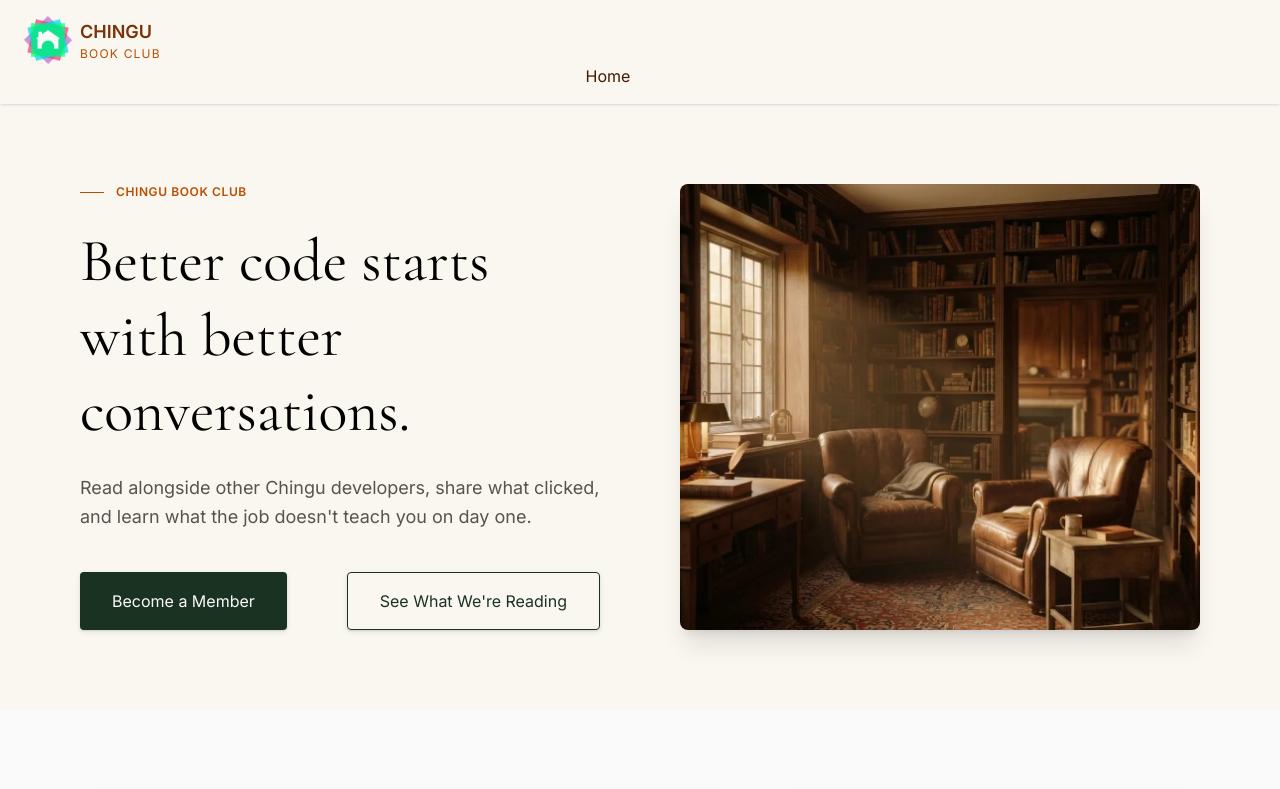
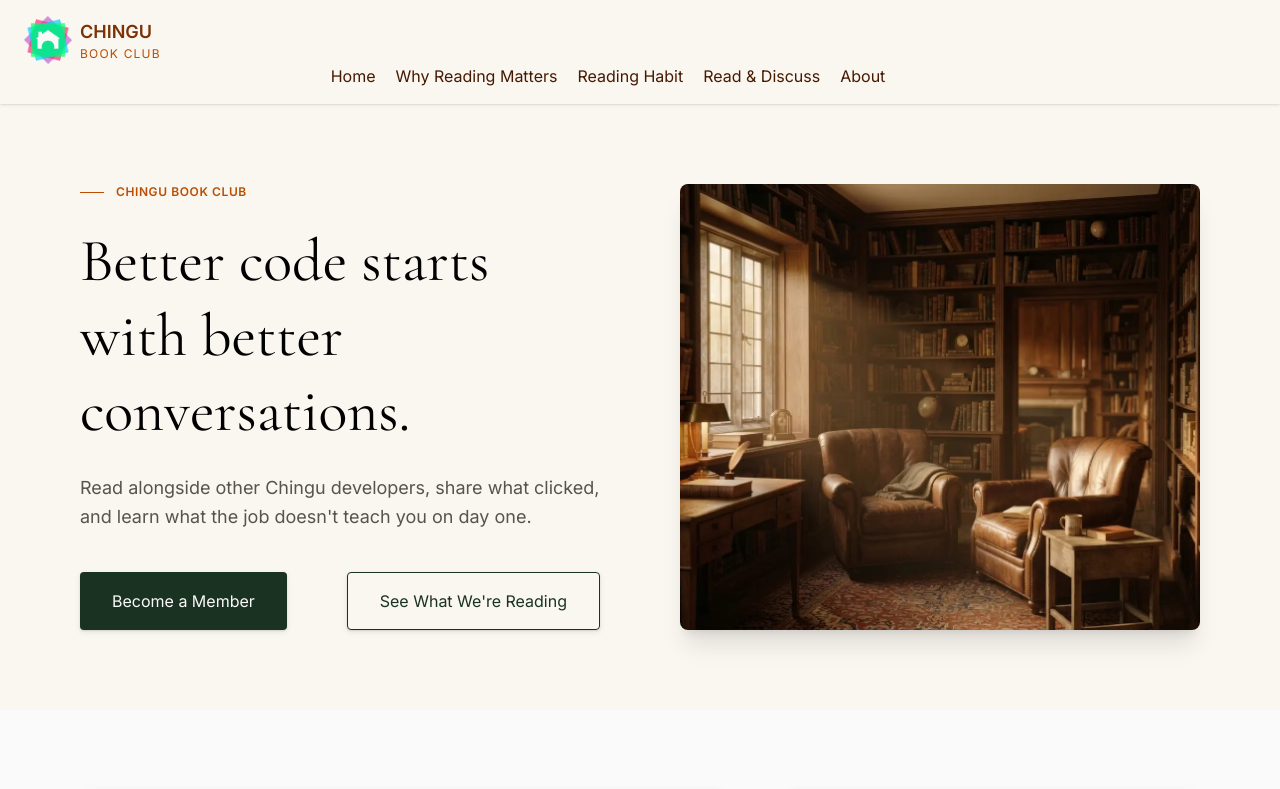
Before and after one commit to chingu-voyages/V62-tier3-team-34, an Angular app in the folder client/: page / in a window 1280 px wide. Shown: the top 789 px of the page. Built offline with nearby package versions, Linux system fonts and the light colour scheme.

Commit message:
add  remaining navigation links to header

```diff
--- a/client/src/app/header/header.html
+++ b/client/src/app/header/header.html
@@ -18,6 +18,14 @@
           -translate-x-8">
             <a routerLink="/" class="text-amber-950 hover:text-green-900
             whitespace-nowrap transition-colors duration-200">Home</a>
+            <a routerLink="/why-reading-matters" class="text-amber-950 hover:text-green-900
+            whitespace-nowrap transition-colors duration-200">Why Reading Matters</a>
+            <a routerLink="/reading-habit" class="text-amber-950 hover:text-green-900
+            whitespace-nowrap transition-colors duration-200">Reading Habit</a>
+            <a routerLink="/read-discuss" class="text-amber-950 hover:text-green-900
+            whitespace-nowrap transition-colors duration-200">Read & Discuss</a>
+            <a routerLink="/about" class="text-amber-950 hover:text-green-900
+            whitespace-nowrap transition-colors duration-200">About</a>
           </nav>
 
     </div>
```
